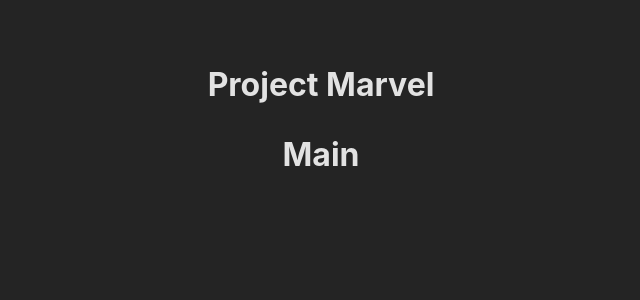
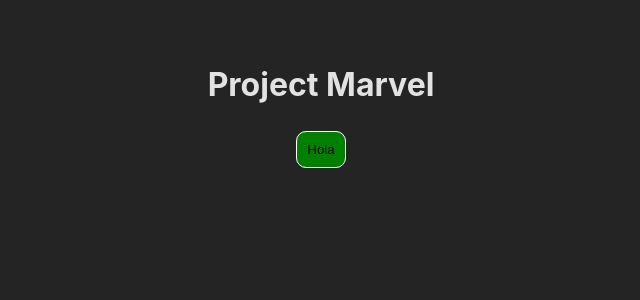
Before and after one commit to Ruben-Alvarez-Dev/project_marvel, a React (Vite) app: page / in a window 1280 px wide. Shown: the top 300 px of the page, without its empty margins (319-959 px from the left). Built offline with nearby package versions, Linux system fonts and the light colour scheme.

Commit message:
first styled component with props

```diff
--- a/src/App.tsx
+++ b/src/App.tsx
@@ -12,7 +12,7 @@
       <h1>Project Marvel</h1>
         <BrowserRouter>
           <Routes>
-            <Route path='/' element={<Main url={url}/>}/>
+            <Route path='/' element={<Main />}/>
             <Route path='/detail/:id' element={<Detail />}/>
           </Routes>
         </BrowserRouter>
--- a/src/components/main/index.tsx
+++ b/src/components/main/index.tsx
@@ -1,7 +1,9 @@
+import { Button } from '../styled.components';
+
 export const Main = () => {
     return (
-        <div>
-            <h1>Main</h1>
-        </div>
+        <>
+            <Button primary>Hola</Button>
+        </>
     );
 }
--- a/src/components/styled.components.ts
+++ b/src/components/styled.components.ts
@@ -1 +1,15 @@
 import styled from 'styled-components';
+
+interface Props {
+    primary: boolean;
+}
+
+export const Button = styled.button<Props>`
+    color: whote;
+    border: 1px solid white;
+    padding: 10px;
+    border-radius: 10px;
+    ${props => props.primary
+        ? 'background: green;'
+        : 'background: red;'}
+`
--- a/src/main.tsx
+++ b/src/main.tsx
@@ -1,4 +1,3 @@
-
 import ReactDOM from 'react-dom/client'
 import { App } from './App.tsx'
 import './index.css'
```
